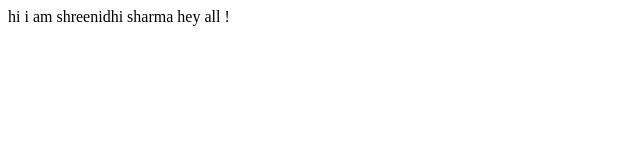
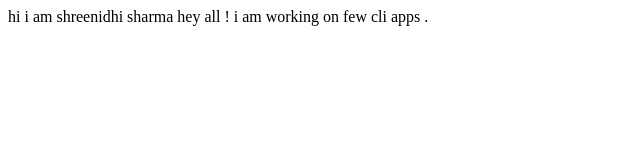
Before and after one commit to shreenidhisharma/shreenidhisharma-portfolio, a plain HTML site: page index.html in a window 1280 px wide. Shown: the whole page, without its empty margins (0-640 px from the left). Drawn offline with Linux system fonts and the light colour scheme.

Commit message:
update : details of project

```diff
--- a/index.html
+++ b/index.html
@@ -9,5 +9,6 @@
 <body>
     hi i am shreenidhi sharma
     hey all !
+    i am working on few cli apps .
 </body>
 </html>
```
